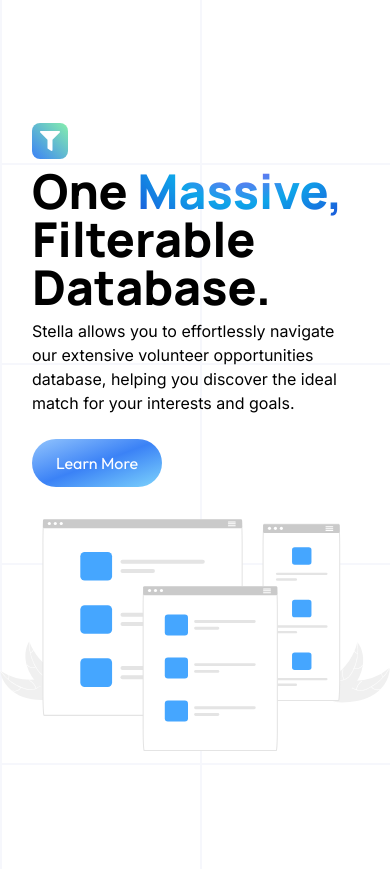
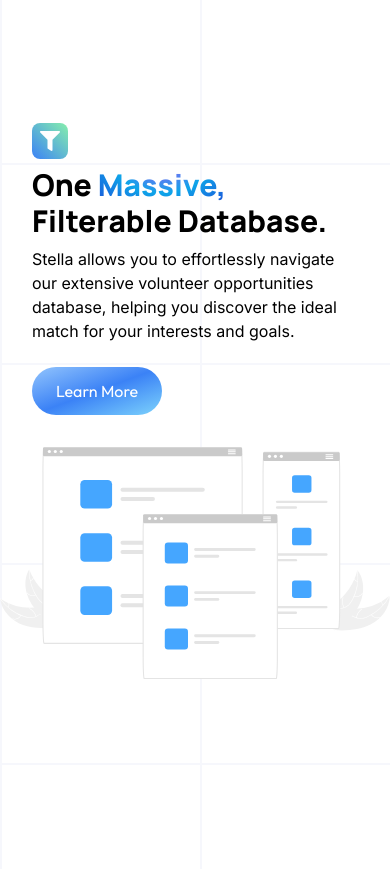
Before and after one commit to PkTheCoda/casapp, a Next.js app: page / in a window 390 px wide. Shown: the part 3060-3929 px from the top of the page. Built offline with nearby package versions, Linux system fonts and the light colour scheme.

Commit message:
responsified applicationfeature section

```diff
--- a/src/app/Components/ApplicationFeature1.jsx
+++ b/src/app/Components/ApplicationFeature1.jsx
@@ -28,7 +28,7 @@
                     </div >
                     <div className="w-full md:w-[70%] h-max flex flex-col lg:flex-row relative">
                         <div className="lg:w-1/2 flex flex-col justify-center gap-y-2 pl-8">
-                            <div className="font-manrope text-5xl flex flex-col gap-y-2 font-extrabold">
+                            <div className="font-manrope text-3xl md:text-4xl lg:text-5xl flex flex-col gap-y-2 font-extrabold">
                                 <div className='bg-gradient-to-bl from-green-300 to-blue-500  w-max p-2 rounded-lg'>
                                     <FaFilter className='h-5 w-5 text-white '/>
                                 </div>
```
